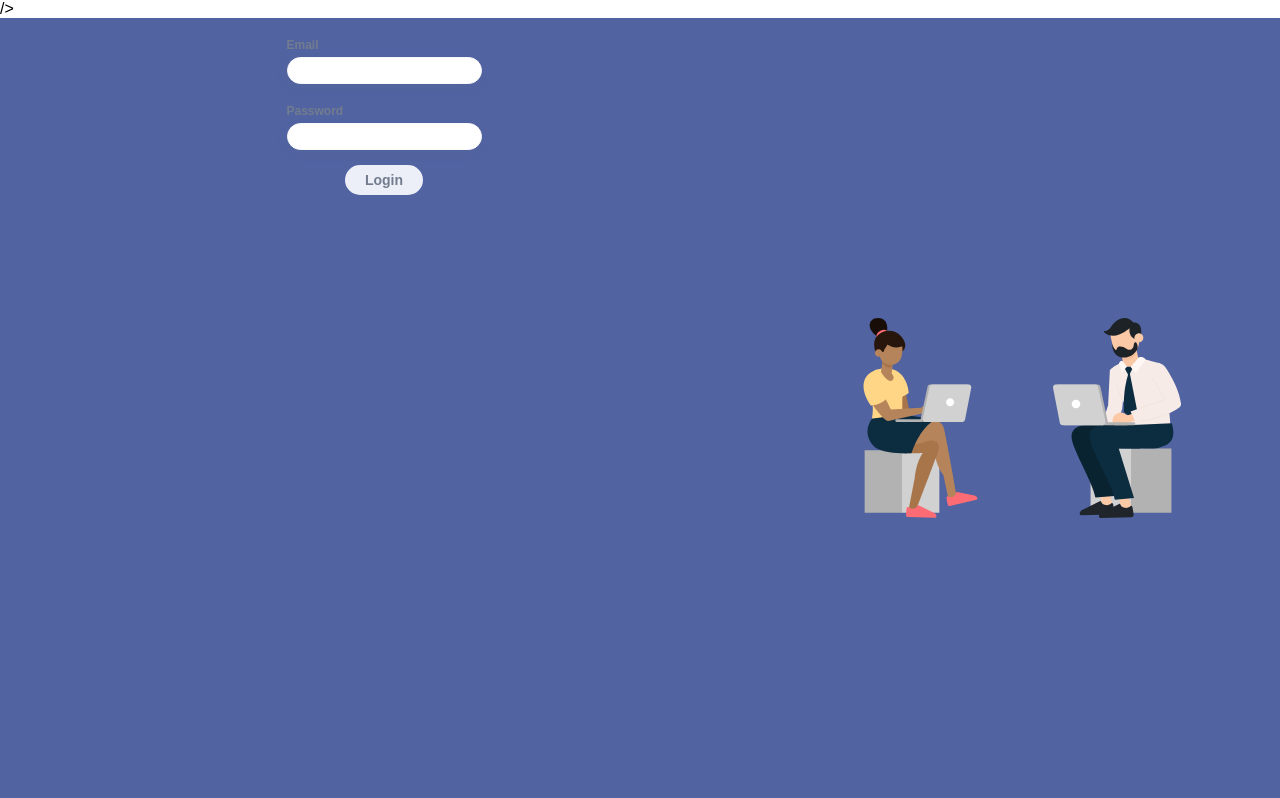
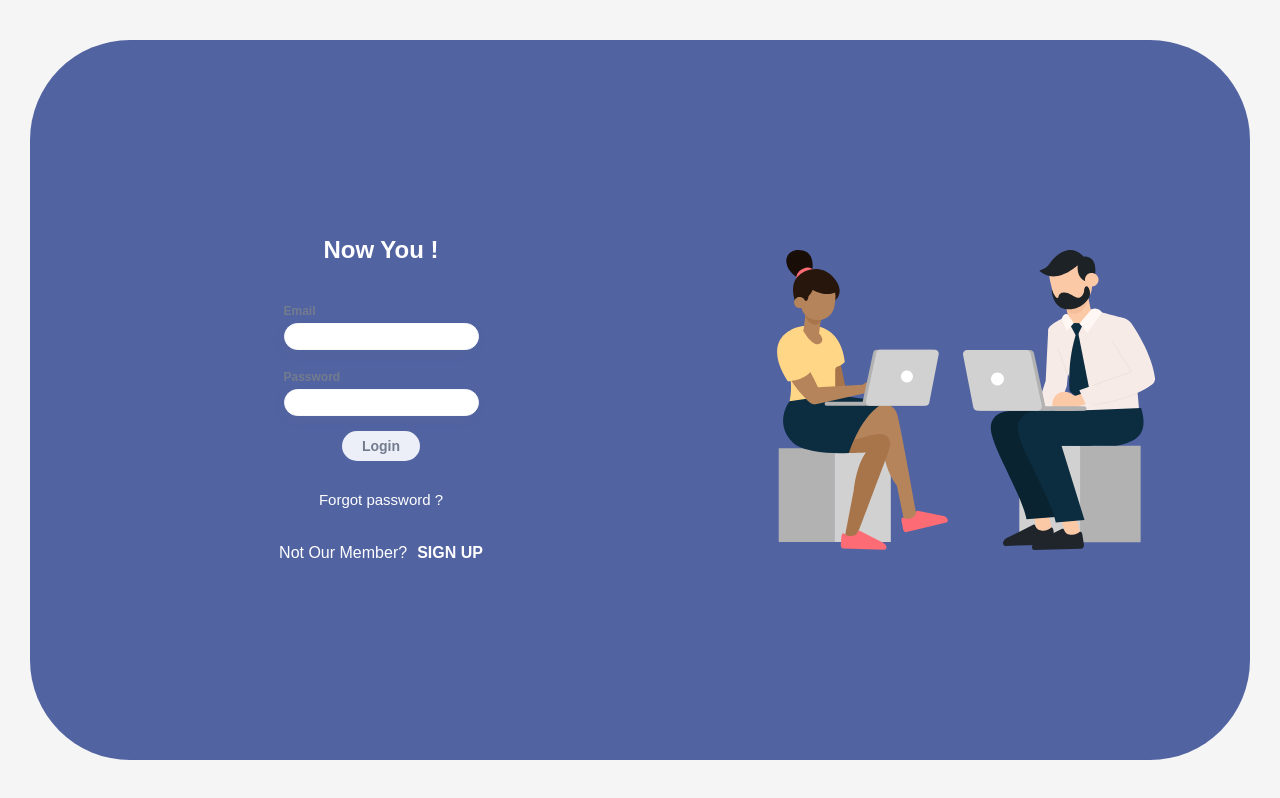
Before and after one commit to Kuba58226/now-me, a React (Create React App) app in the folder client/: page / in a window 1280 px wide. Shown: the top 798 px of the page. Built offline with nearby package versions, Linux system fonts and the light colour scheme.

Commit message:
another login fixes and some styles

```diff
--- a/client/public/index.html
+++ b/client/public/index.html
@@ -13,7 +13,7 @@
     <!--
       manifest.json provides metadata used when your web app is installed on a
       user's mobile device or desktop. See https://developers.google.com/web/fundamentals/web-app-manifest/
-    -->/>
+    -->
     <!--
       Notice the use of %PUBLIC_URL% in the tags above.
       It will be replaced with the URL of the `public` folder during the build.
--- a/client/src/Views/App.js
+++ b/client/src/Views/App.js
@@ -6,7 +6,13 @@ import { BrowserRouter as Router, Switch, Route, Link } from 'react-router-dom';
 import RegisterView from './RegisterView';
 import LoginView from './LoginView';
 
+import { selectUserToken } from '../features/appSlice';
+import { useSelector } from 'react-redux';
+import HomePage from './HomePage';
+
 function App() {
+  const userToken = useSelector(selectUserToken);
+
   return (
     <Router>
       <ThemeProvider theme={theme}>
@@ -17,6 +23,9 @@ function App() {
         <Route path="/register">
           <RegisterView />
         </Route>
+        <Route path="/homepage">
+          <HomePage />
+        </Route>
       </ThemeProvider>
     </Router>
   );
--- /dev/null
+++ b/client/src/Views/HomePage.js
@@ -0,0 +1,7 @@
+import React from 'react';
+
+const HomePage = () => {
+  return <div>HomePage</div>;
+};
+
+export default HomePage;
--- a/client/src/Views/LoginView.js
+++ b/client/src/Views/LoginView.js
@@ -1,12 +1,16 @@
 import React, { useState, useEffect } from 'react';
+import { useHistory } from 'react-router-dom';
 import FormField from '../components/molecules/FormField/FormField';
 import styled from 'styled-components';
 import { Button } from '../components/atoms/Button/Button';
 import axios from 'axios';
-import Alert from '@material-ui/lab/Alert';
 
 import { ReactComponent as ManLogo } from '../assets/images/Group.svg';
 import { ReactComponent as WomenLogo } from '../assets/images/Group-1.svg';
+
+import { useSelector, useDispatch } from 'react-redux';
+import { selectUserToken } from '../features/appSlice';
+import { enterUserToken } from '../features/appSlice';
 
 const initialFormState = {
   email: '',
@@ -17,6 +21,9 @@ const LoginView = () => {
   const [user, setUser] = useState([]);
   const [formValues, setFormValues] = useState(initialFormState);
 
+  const dispatch = useDispatch();
+  const history = useHistory();
+
   const handleInputChange = (event) => {
     setFormValues({
       ...formValues,
@@ -24,10 +31,21 @@ const LoginView = () => {
     });
   };
 
-  const handleLogin = async () => {
-    await axios
+  const handleLogin = () => {
+    axios
       .post('http://127.0.0.1:8000/api/auth/login', user)
-      .then((response) => console.log(response))
+      .then((response) => {
+        if (response.status === 200) {
+          dispatch(
+            enterUserToken({
+              userToken: response.data.access_token,
+            })
+          );
+          history.push('/homepage');
+        } else {
+          alert('coś poszło nie tak');
+        }
+      })
       .catch((err) => console.log(err));
   };
 
@@ -43,36 +61,90 @@ const LoginView = () => {
   };
 
   return (
+    <Container>
       <Wrapper>
-      <LeftSide as="form" onSubmit={handleSubmitRegister}>
+        <LeftSide>
+          <h2>Now You !</h2>
+          <Form as="form" onSubmit={handleSubmitRegister}>
             <FormField label="Email" id="email" name="email" onChange={handleInputChange} />
             <FormField label="Password" id="password" name="password" type="password" onChange={handleInputChange} />
             <Button type="submit">Login</Button>
+          </Form>
+          <p>Forgot password ? </p>
+          <Register>
+            <p>Not Our Member?</p>
+            <h4>SIGN UP</h4>
+          </Register>
         </LeftSide>
+
         <RightSide>
           <Women />
           <Man />
         </RightSide>
       </Wrapper>
+    </Container>
   );
 };
 
 export default LoginView;
 
+const Container = styled.div`
+  display: flex;
+  justify-content: center;
+  align-items: center;
+  height: 100vh;
+  background-color: whitesmoke;
+`;
+
 const Wrapper = styled.div`
   display: flex;
-  height: 100vh;
+  flex: 1;
+  height: 90vh;
   background-color: #5163a1;
-  /* flex: 1; */
-  /* flex-direction: column; */
-  /* align-items: center; */
+  border-radius: 100px;
+  margin: 0 30px;
 `;
 
 const LeftSide = styled.div`
   display: flex;
   flex: 0.6;
   flex-direction: column;
+  justify-content: center;
   align-items: center;
+
+  > h2,
+  h4,
+  p {
+    color: white;
+  }
+
+  > p {
+    cursor: pointer;
+    font-size: 15px;
+    :hover {
+      opacity: 0.8;
+    }
+  }
+`;
+
+const Form = styled.div`
+  display: flex;
+  flex-direction: column;
+  align-items: center;
+`;
+
+const Register = styled.div`
+  display: flex;
+  justify-content: space-between;
+  align-items: center;
+
+  h4 {
+    margin-left: 10px;
+    cursor: pointer;
+    :hover {
+      opacity: 0.8;
+    }
+  }
 `;
 
 const RightSide = styled.div`
@@ -80,6 +152,7 @@ const RightSide = styled.div`
   flex: 0.4;
   justify-content: center;
   align-items: center;
+  padding-right: 50px;
 
   @media (max-width: 768px) {
     flex-direction: column;
@@ -87,9 +160,9 @@ const RightSide = styled.div`
 `;
 
 const Man = styled(ManLogo)`
-  height: 200px;
+  height: 300px;
 `;
 
 const Women = styled(WomenLogo)`
-  height: 200px;
+  height: 300px;
 `;
--- /dev/null
+++ b/client/src/app/store.js
@@ -0,0 +1,8 @@
+import { configureStore } from '@reduxjs/toolkit';
+import appReducer from '../features/appSlice';
+
+export default configureStore({
+  reducer: {
+    app: appReducer,
+  },
+});
--- /dev/null
+++ b/client/src/features/appSlice.js
@@ -0,0 +1,19 @@
+import { createSlice } from "@reduxjs/toolkit";
+
+export const appSlice = createSlice({
+  name: "app",
+  initialState: {
+    userToken: null,
+  },
+  reducers: {
+    enterUserToken: (state, action) => {
+      state.userToken = action.payload.userToken;
+    },
+  },
+});
+
+export const { enterUserToken } = appSlice.actions;
+
+export const selectUserToken = (state) => state.app.userToken;
+
+export default appSlice.reducer;
--- a/client/src/index.js
+++ b/client/src/index.js
@@ -3,9 +3,14 @@ import ReactDOM from 'react-dom';
 import './index.css';
 import App from './Views/App';
 
+import { Provider } from 'react-redux';
+import store from './app/store';
+
 ReactDOM.render(
   <React.StrictMode>
-    <App />
+    <Provider store={store}>
+      <App />
+    </Provider>
   </React.StrictMode>,
   document.getElementById('root')
 );
```
Also changed, not shown: client/src/Views/RegisterView.js (+11 -7 lines), 1 other file (tests, documents, lock files or other folders). Lines whose indentation alone changed are shown as unchanged.
